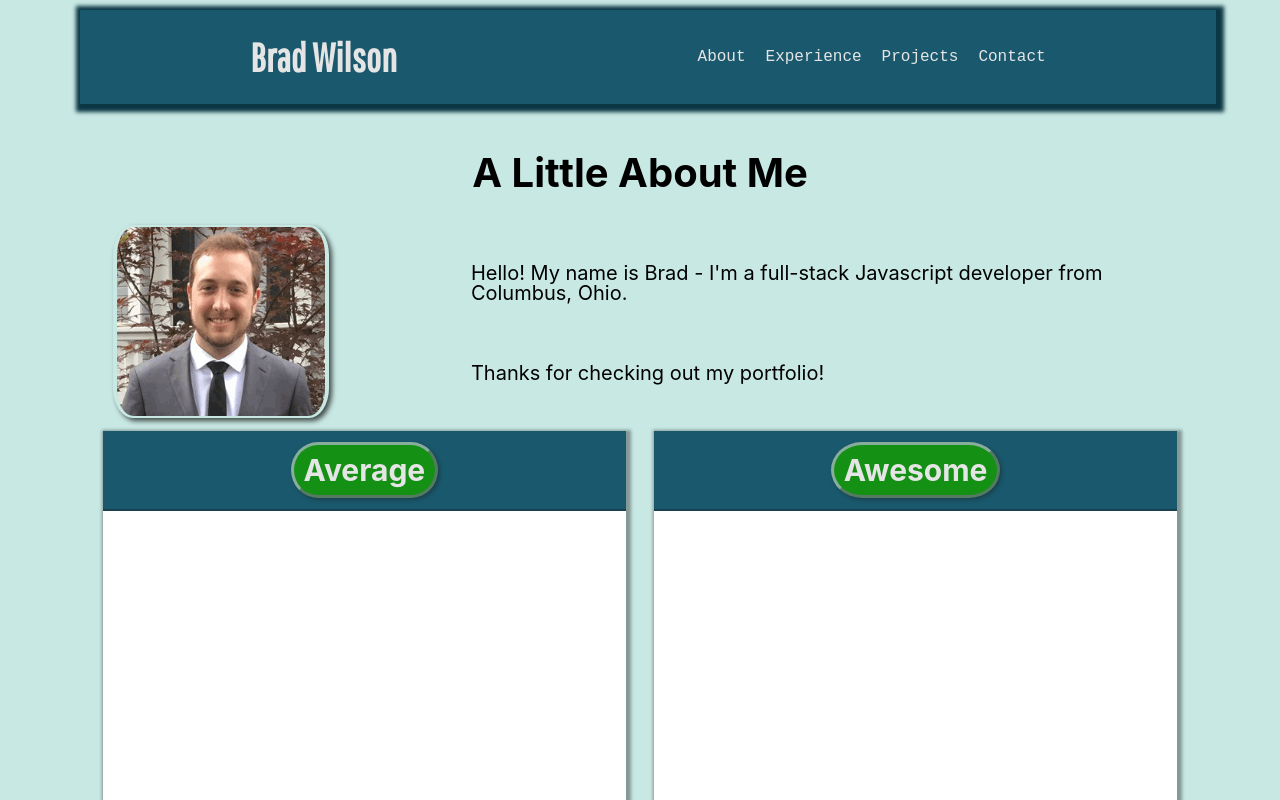
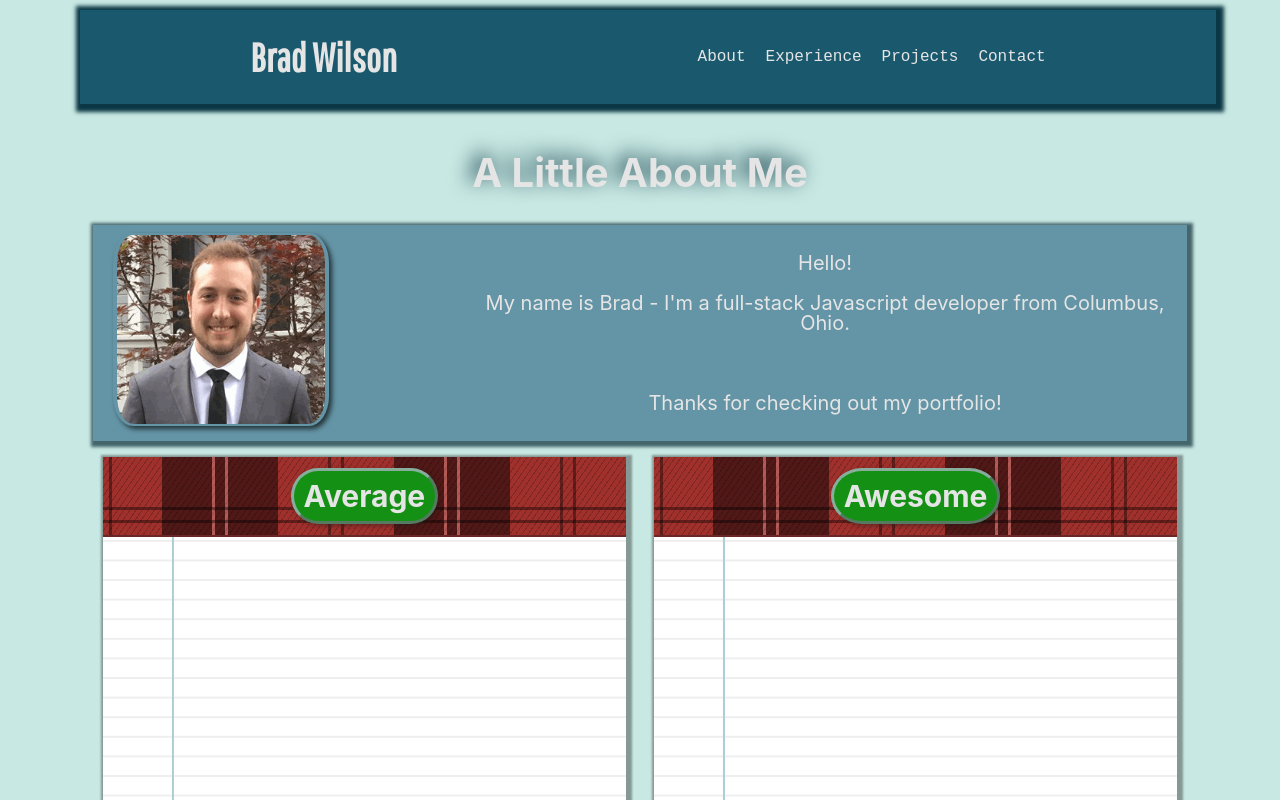
Before and after one commit to bnwilson/bnwilson.github.io, a React (Create React App) app: page / in a window 1280 px wide. Shown: the top 800 px of the page. Built offline with nearby package versions, Linux system fonts and the light colour scheme; a web font is replaced by a local one.

Commit message:
Added further styling to About page

```diff
--- a/src/Components/About.jsx
+++ b/src/Components/About.jsx
@@ -21,7 +21,6 @@ function About (props) {
             addRemoveHidden('.about-list-avg li') :
             addRemoveHidden('.about-list-awesome li')
     }
-
     return (
         <div className="about__content-wrapper">
             {props.children}
@@ -30,7 +29,9 @@ function About (props) {
                     <Logo/>
                     <span className="about_text-box">
                         <p className="about_text">
-                            Hello! My name is Brad - I'm a full-stack Javascript developer
+                            Hello!
+                            <br/><br/>
+                            My name is Brad - I'm a full-stack Javascript developer
                             from Columbus, Ohio.
                             <br/><br/>
 
@@ -44,7 +45,7 @@ function About (props) {
                 <span className="content_box">
                     <div className="about-header__wrapper">
                         <h2
-                            className="about-header average-title"
+                            className="about-button average-title"
                             onClick={handleClick}
                             value="average"
                             >Average
@@ -63,7 +64,7 @@ function About (props) {
                 <span className="content_box">
                     <div className="about-header__wrapper">
                         <h2
-                            className="about-header awesome-title"
+                            className="about-button awesome-title"
                             onClick={handleClick}
                             value="awesome"
                             >Awesome
@@ -75,6 +76,7 @@ function About (props) {
                             <li className="about-hidden">Agile and Scrum practitioner</li>
                             <li className="about-hidden">Ping-Pong / Table Tennis-er</li>
                             <li className="about-hidden">Pair-Program practitionerCo-worker</li>
+                            <li className="about-hidden">Co-worker</li>
                             <li className="about-hidden">Employee</li>
                             <li className="about-hidden">OAS Follower</li>
                             <li className="about-hidden">Friend</li>
--- a/src/index.css
+++ b/src/index.css
@@ -19,6 +19,10 @@ html {
   --off-white: #e5e5e5;
   --light-gray: #a7dbd29d;
   --light-shadow: #191b1b63;
+  --subheader-color: rgba(90, 176, 219, 0.966);
+  --subheader-color-shadow: rgba(23, 56, 66, 0.739);
+  --subheader-subheader-color: rgba(55, 111, 139, 0.685);
+  --subheader-subheader-color-shadow: rgba(23, 56, 66, 0.739);
 }
 
 body {
--- a/src/styles/about.css
+++ b/src/styles/about.css
@@ -1,9 +1,11 @@
+@import url('https://fonts.googleapis.com/css?family=Nothing+You+Could+Do&display=swap');
+/* font-family: 'Nothing You Could Do', cursive; */
 
 .about__content-wrapper {
     margin-top: .5rem;
 }
 
-.about-header {
+.about-button {
     text-align: center;
     cursor: pointer;
     padding: .5rem 10px;
@@ -16,11 +18,11 @@
     box-shadow: var(--light-shadow) 2px 2px 4px;
 }
 
-.about-header:hover {
+.about-button:hover {
     background-color: rgba(3, 194, 3, 0.698);
 }
 
-.about-header:active {
+.about-button:active {
     box-shadow: none;
     transform: translate(1px, 2px);
 }
@@ -31,12 +33,18 @@
     align-content: center;
     padding: .5rem 0;
     border-bottom: 2px solid var(--light-shadow);
-    background-color: var(--header-color);
+    background-color: hsl(2, 57%, 40%);
+    background-image: repeating-linear-gradient(transparent,
+        transparent 50px, rgba(0,0,0,.4) 50px, rgba(0,0,0,.4) 53px, transparent 53px, transparent 63px, rgba(0,0,0,.4) 63px, rgba(0,0,0,.4) 66px, transparent 66px, transparent 116px, rgba(0,0,0,.5) 116px, rgba(0,0,0,.5) 166px, rgba(255,255,255,.2) 166px, rgba(255,255,255,.2) 169px, rgba(0,0,0,.5) 169px, rgba(0,0,0,.5) 179px, rgba(255,255,255,.2) 179px, rgba(255,255,255,.2) 182px, rgba(0,0,0,.5) 182px, rgba(0,0,0,.5) 232px, transparent 232px),
+    repeating-linear-gradient(270deg, transparent, transparent 50px, rgba(0,0,0,.4) 50px, rgba(0,0,0,.4) 53px, transparent 53px, transparent 63px, rgba(0,0,0,.4) 63px, rgba(0,0,0,.4) 66px, transparent 66px, transparent 116px, rgba(0,0,0,.5) 116px, rgba(0,0,0,.5) 166px, rgba(255,255,255,.2) 166px, rgba(255,255,255,.2) 169px, rgba(0,0,0,.5) 169px, rgba(0,0,0,.5) 179px, rgba(255,255,255,.2) 179px, rgba(255,255,255,.2) 182px, rgba(0,0,0,.5) 182px, rgba(0,0,0,.5) 232px, transparent 232px),
+    repeating-linear-gradient(125deg, transparent, transparent 2px, rgba(0,0,0,.2) 2px, rgba(0,0,0,.2) 3px, transparent 3px, transparent 5px, rgba(0,0,0,.2) 5px);
+    background-repeat: space;
 }
 
 .about-hidden {
+    font-family: 'Nothing You Could Do', cursive;
     font-size: 1.5rem;
-    padding: 3px 0;
+    padding: .25rem 0 .3rem 2rem;
     visibility: hidden;
     opacity: 0%;
 }
@@ -49,7 +57,6 @@
 }
 
 .about-list-avg {
-
     margin: 5px;
 }
 
@@ -61,14 +68,41 @@
     display: grid;
     grid-template-columns: 1fr 2fr;
     gap: .25rem 1rem;
+    margin-bottom: .3rem;
+    margin-top: .3rem;
+    opacity: 100%;
+    padding: .4rem 0;
+}
+
+.about-me-wrapper {
+    /* opacity: 45%; */
+    background-color: var(--subheader-subheader-color);
+    box-shadow: var(--subheader-subheader-color-shadow) 2px 2px 3px 4px;
+
+    /* background: rgba(0, 0, 0, 0.6) */
+}
+
+
+.about_text {
+    color: var(--off-white);
+    text-align: center;
 }
 
 .about_text-box {
+    margin-right: .4rem;
+
+}
+
+/* .about_text-box {
+    align-content: center;
+    align-items: center;
+    background-color: var(--subheader-color);
+    box-shadow: var(--subheader-color-shadow) 3px 4px 3px;
     display: flex;
-    align-content: center;
     justify-content: center;
-    align-items: center;
-}
+    margin-right: .4rem;
+    text-align: center;
+} */
 
 .about-wrapper {
     display: grid;
@@ -77,15 +111,31 @@
 }
 
 .content_box *{
-    list-style-image: none;
     list-style: none;
 }
 
-.content_box {
+.content_box ul li::before{
+    content: "-";
+    padding-right: .4rem;
+    text-indent: -5px;
+}
+
+/* .content_box {
     display: flex;
     flex-direction: column;
     background-color: white;
     box-shadow: var(--light-shadow) 2px 2px 3px 3px;
+    margin: .5rem .5rem;
+} */
+
+.content_box {
+    background-color: #fff;
+    background-image:
+        linear-gradient(90deg, transparent 79px, #abced4 79px, #abced4 81px, transparent 81px),
+        linear-gradient(#eee .1em, transparent .1em);
+    background-size: 90% .98em;
+    background-position: -.5rem;
+    box-shadow: var(--light-shadow) 2px 2px 2px 4px;
     margin: .5rem .5rem;
 }
 
--- a/src/styles/styles.css
+++ b/src/styles/styles.css
@@ -136,7 +136,8 @@
 .main__content-title {
     text-align: center;
     padding: .25rem 0;
-    color: black;;
+    color: var(--off-white);
+    text-shadow: var(--header-color-shadow) -5px -5px 1rem;
 }
 
 /* Navbar */
@@ -145,13 +146,14 @@
     background: none;
     border: none;
     border-bottom: 2px solid rgba(0, 0, 0, .0);
+    border-bottom-width: 0%;
     color: var(--off-white);
     font-family:  'PT Mono', monospace;
     font-size: 16px;
     font-weight: lighter;
     outline: none;
     padding: 2px 5px;
-    transition-property: border-bottom;
+    transition-property: border-bottom, width;
     transition-duration: .6s;
 }
 
```
